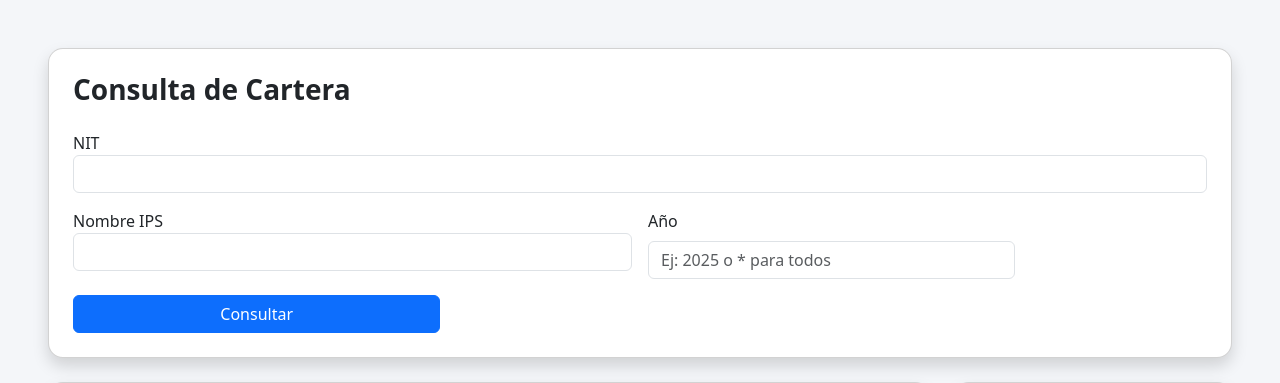
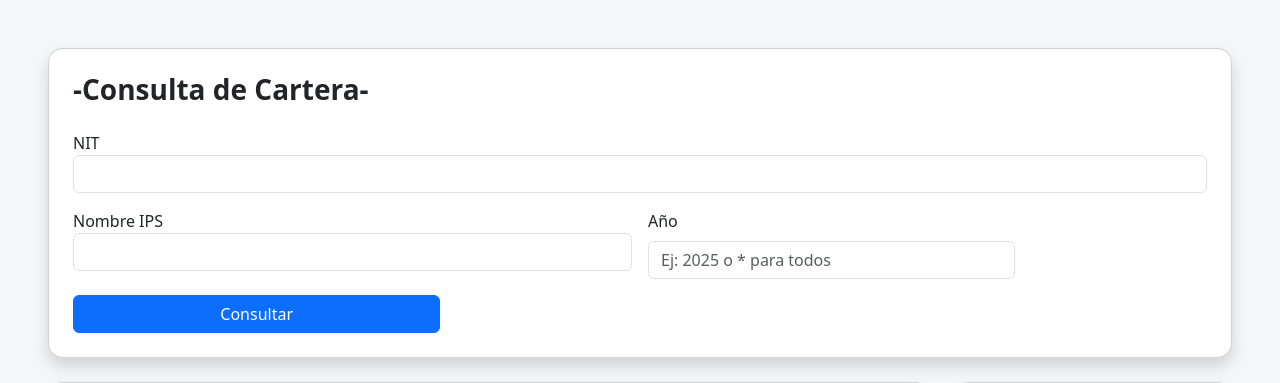
Before and after one commit to sistemas-salud/auditocm, a Flask app: page /cartera in a window 1280 px wide. Shown: the top 383 px of the page. Run offline with Flask 3, Linux system fonts and the light colour scheme.

Commit message:
Subida 1ra vez

```diff
--- a/apps/cartera-service/templates/cartera.html
+++ b/apps/cartera-service/templates/cartera.html
@@ -37,7 +37,7 @@
 
     <!-- 🔹 FORMULARIO -->
     <div class="card shadow p-4 mb-4">
-        <h3 class="mb-4">Consulta de Cartera</h3>
+        <h3 class="mb-4">-Consulta de Cartera-</h3>
 
         <form id="formConsulta" class="row g-3">
 
```
